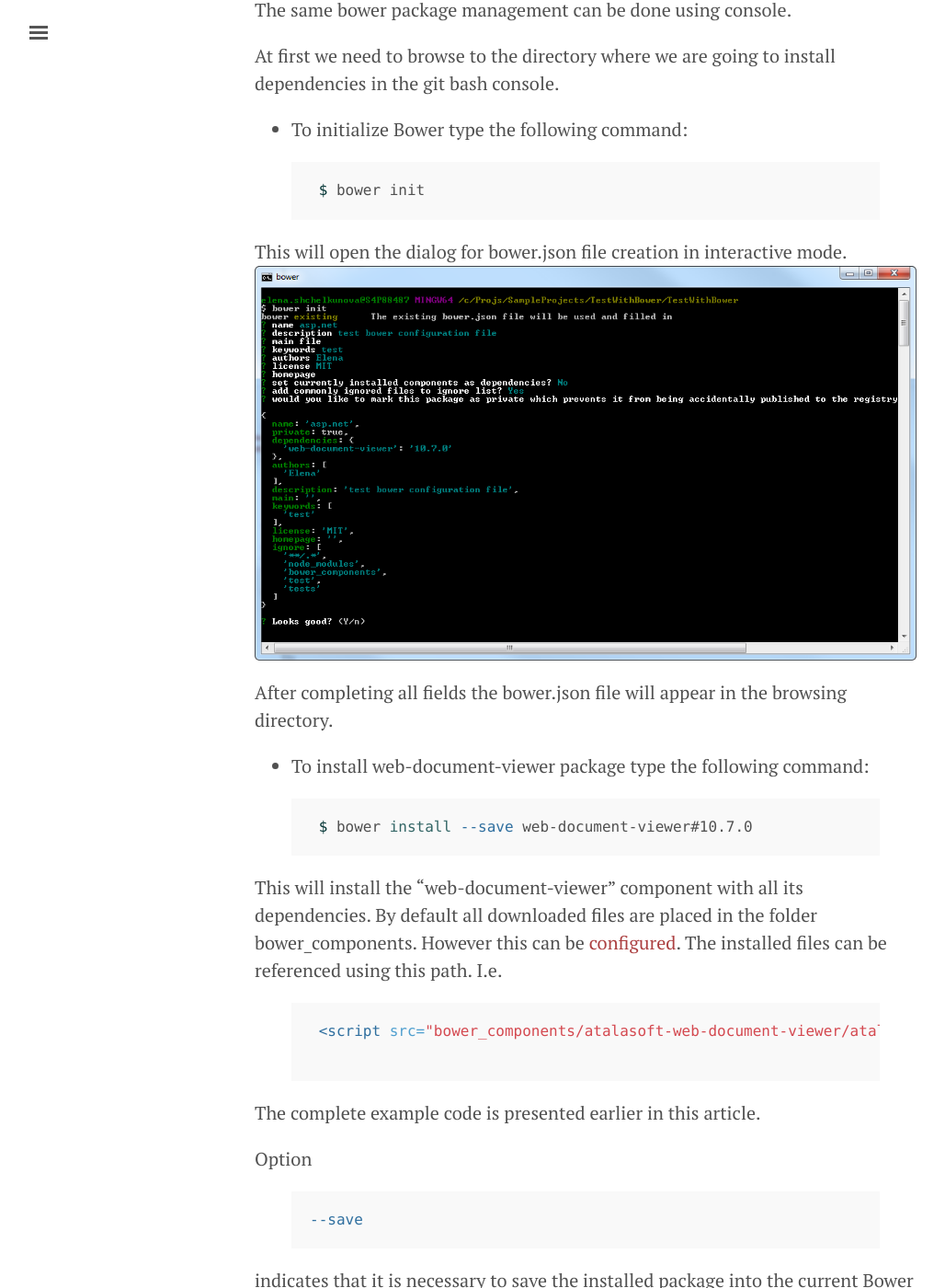
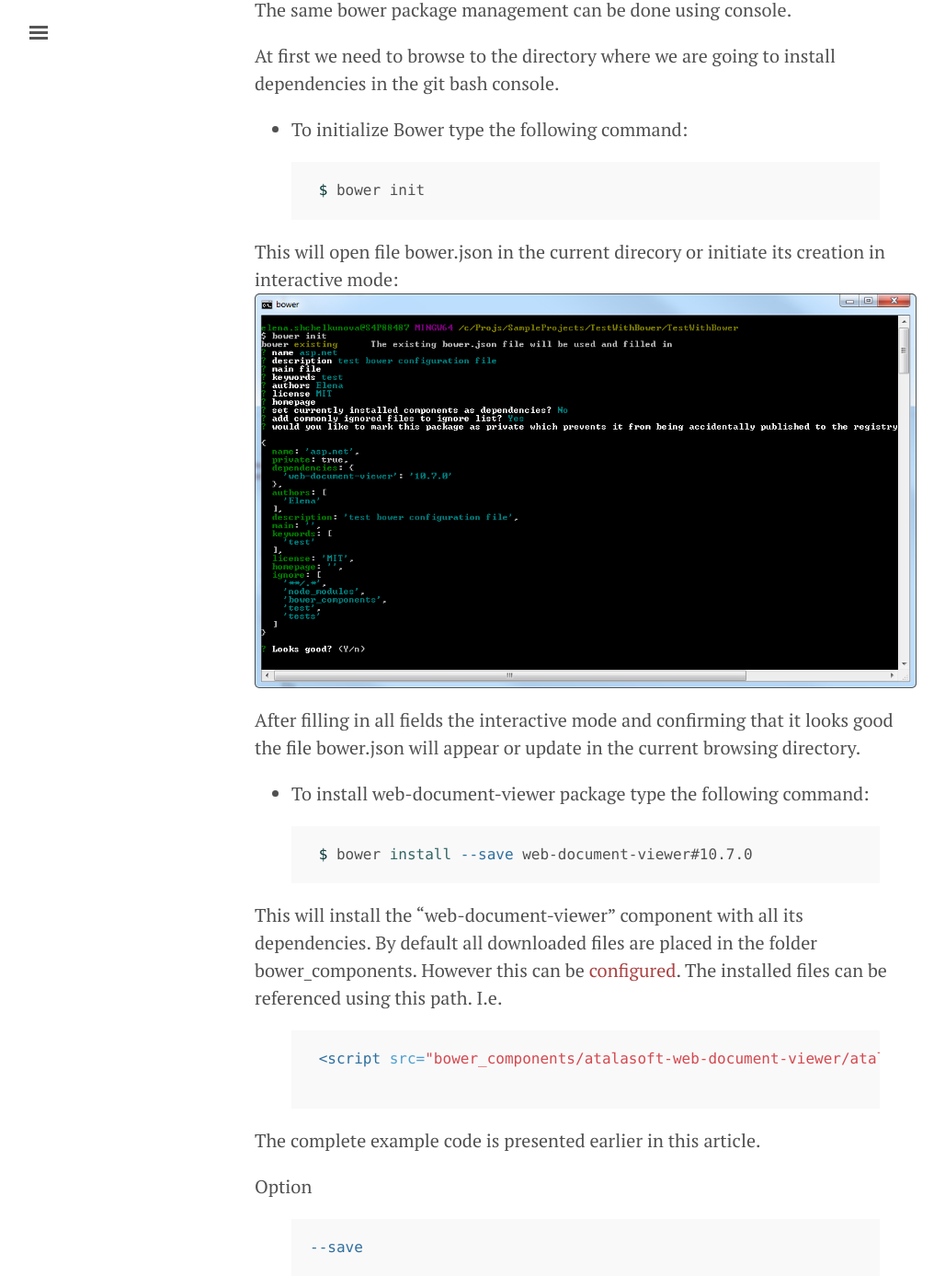
Before and after one commit to Atalasoft/atalasoft.github.io, a Jekyll site: the page built from _posts/2016-09-01-bower-tutorial-wdv.md, in a window 1280 px wide and 1400 px high, scrolled down 10574 px. Shown: the whole window at 92% size, without its empty margins (3-1031 px from the left). Built offline with Jekyll 4.4.1, drawn with Linux system fonts in a browser that asks for light colours; comment, search, counter and statistics services are not loaded.

Commit message:
Bower: Create or edit bower.json

```diff
--- a/_posts/2016-09-01-bower-tutorial-wdv.md
+++ b/_posts/2016-09-01-bower-tutorial-wdv.md
@@ -94,10 +94,10 @@ As a result we see the Test.tif file opened in the Web Document Viewer:
 
  {% highlight bash %} $ bower init {% endhighlight %}
 
- This will open the dialog for bower.json file creation in interactive mode.
+ This will open file bower.json in the current direcory or initiate its creation in interactive mode:
  ![Bower init](/images/2016/09/14.png)
 
- After completing all fields the bower.json file will appear in the browsing directory.
+ After filling in all fields the interactive mode and confirming that it looks good the file bower.json will appear or update in the current browsing directory.
 
  * To install web-document-viewer package type the following command:
  {% highlight bash %} $ bower install --save web-document-viewer#10.7.0 {% endhighlight %}
```
